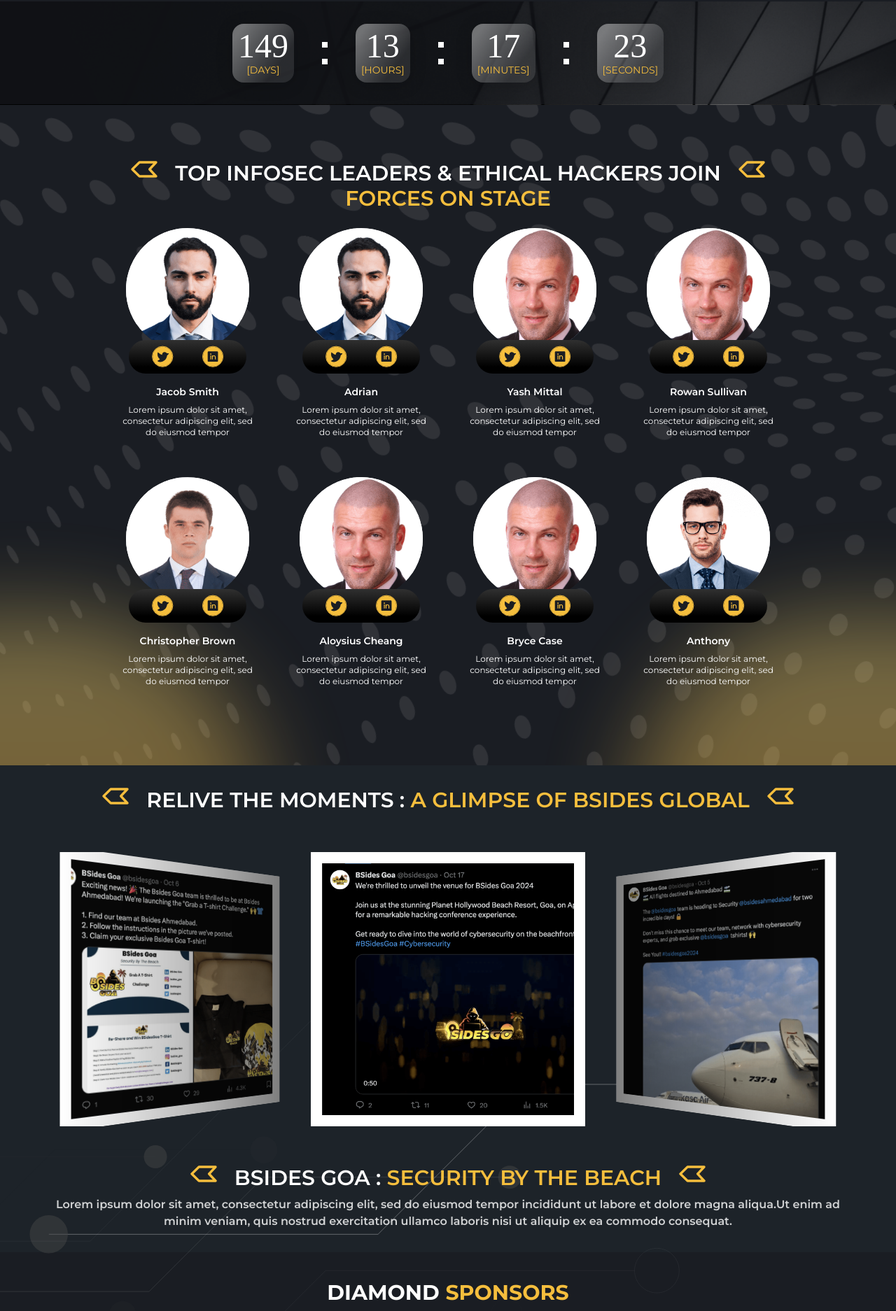
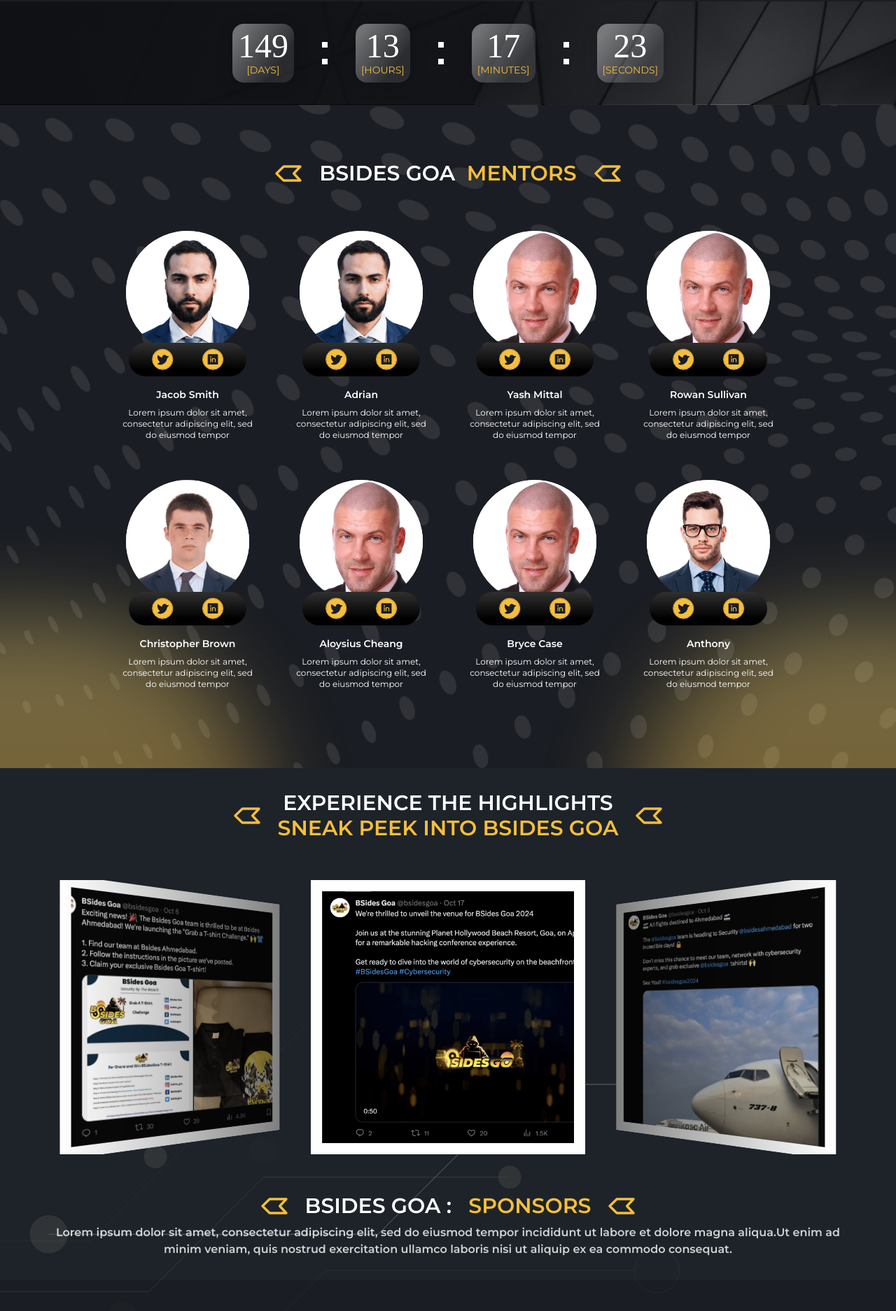
Before and after one commit to KrishXna/goa-development, a Next.js app: page / in a window 1280 px wide. Shown: the part 1422-3296 px from the top of the page at 70% size. Built offline with nearby package versions, Linux system fonts and the light colour scheme; a web font is replaced by a local one.

Commit message:
heading text change

```diff
--- a/src/components/GlimpseSection/Glimse.tsx
+++ b/src/components/GlimpseSection/Glimse.tsx
@@ -8,21 +8,26 @@ const Glimpse = () => {
   return (
     <div className="w-full bg-cover bg-no-repeat bg-center object-contain bg-[#1d2329]">
       <Container className="py-8 relative z-20 overflow-hidden">
-        <div className="flex justify-center md:gap-6">
+        <div className="flex justify-center items-center gap-6">
           <LineIcons className="w-10" />
-          <div className="lg:text-3xl font-semibold text-center md:flex justify-center">
-            <h2 className="text-white-100">RELIVE THE MOMENTS :&nbsp;</h2>
-            <span className="text-yellow-200">A GLIMPSE OF BSIDES GLOBAL</span>
+          <div className="lg:text-3xl font-semibold text-center justify-center">
+            <h2 className="text-white-100 uppercase">
+              Experience the Highlights
+            </h2>
+            <h2 className="text-yellow-200 uppercase">
+              {" "}
+              Sneak Peek into BSides GOA
+            </h2>
           </div>
           <LineIcons className="w-10" />
         </div>
         <SwiperSlider />
-        <div className="flex justify-center md:gap-6">
+        <div className="flex justify-center items-center gap-6">
           <LineIcons className="w-10" />
 
-          <div className="lg:text-3xl font-semibold text-center md:flex justify-center">
+          <div className="lg:text-3xl font-semibold text-center md:flex gap-4 justify-center">
             <h2 className="text-white-100">BSIDES GOA :&nbsp;</h2>
-            <span className="text-yellow-200">SECURITY BY THE BEACH</span>
+            <span className="text-yellow-200">SPONSORS</span>
           </div>
           <LineIcons className="w-10" />
         </div>
--- a/src/components/Speakers/Speakers.tsx
+++ b/src/components/Speakers/Speakers.tsx
@@ -102,17 +102,15 @@ const Speakers = () => {
           />
         </div>
         <Container className="py-20 relative z-20">
-          <div className="flex justify-center md:gap-6">
+          <div className="flex justify-center items-center gap-6">
             <LineIcons className="w-10" />
-            <div className="md:text-3xl font-semibold text-center">
-              <h2 className="text-white-100">
-                TOP INFOSEC LEADERS & ETHICAL HACKERS JOIN
-              </h2>
-              <span className="text-yellow-200">FORCES ON STAGE</span>
+            <div className="md:text-3xl font-semibold text-center md:flex">
+              <h2 className="text-white-100">BSIDES GOA &nbsp; </h2>
+              <span className="text-yellow-200">MENTORS</span>
             </div>
             <LineIcons className="w-10" />
           </div>
-          <div className="flex flex-wrap justify-center max-w-6xl mx-auto">
+          <div className="flex flex-wrap justify-center max-w-6xl mx-auto mt-10">
             {data.map((item) => (
               <>
                 <UserCard
```
